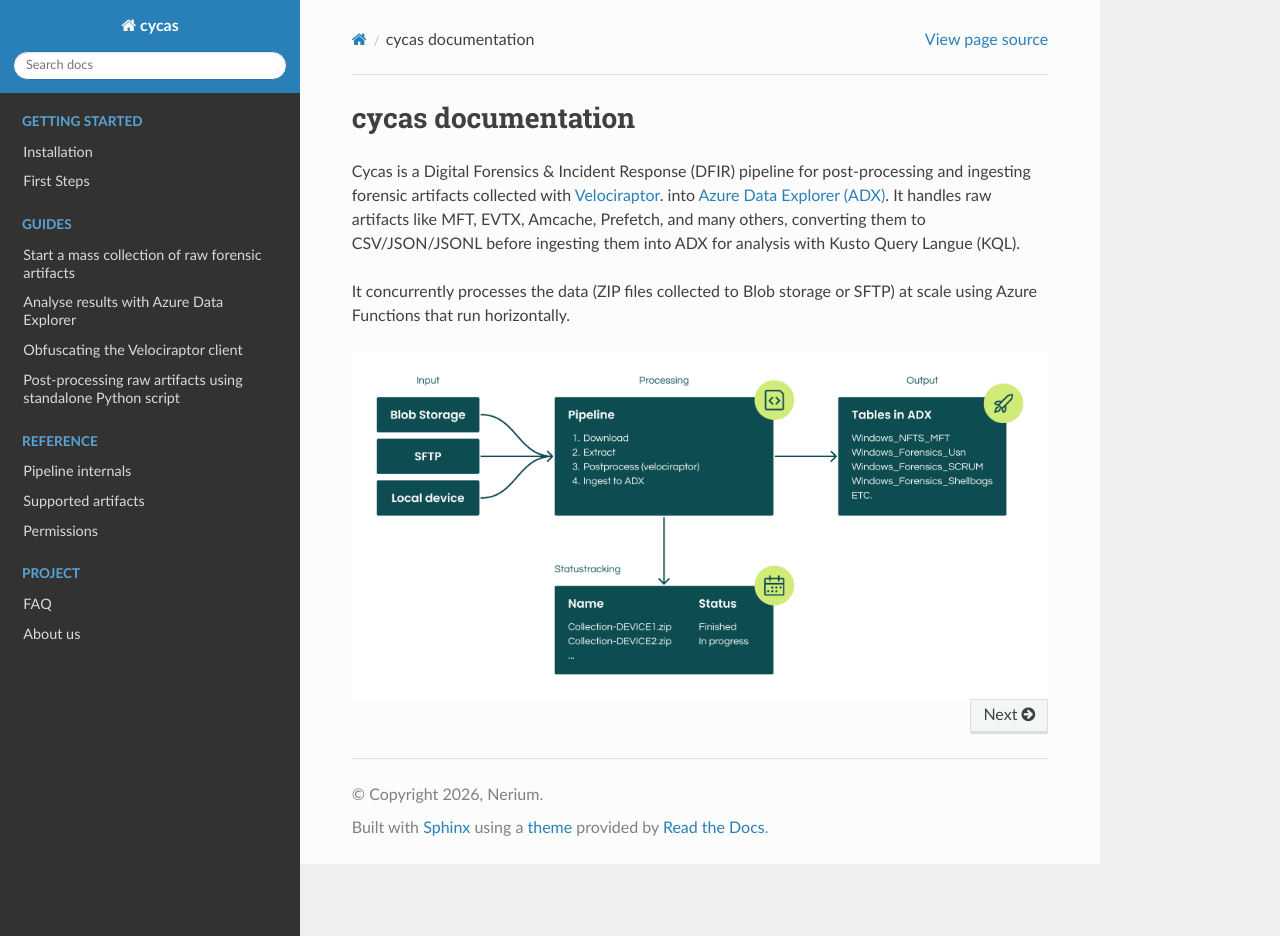
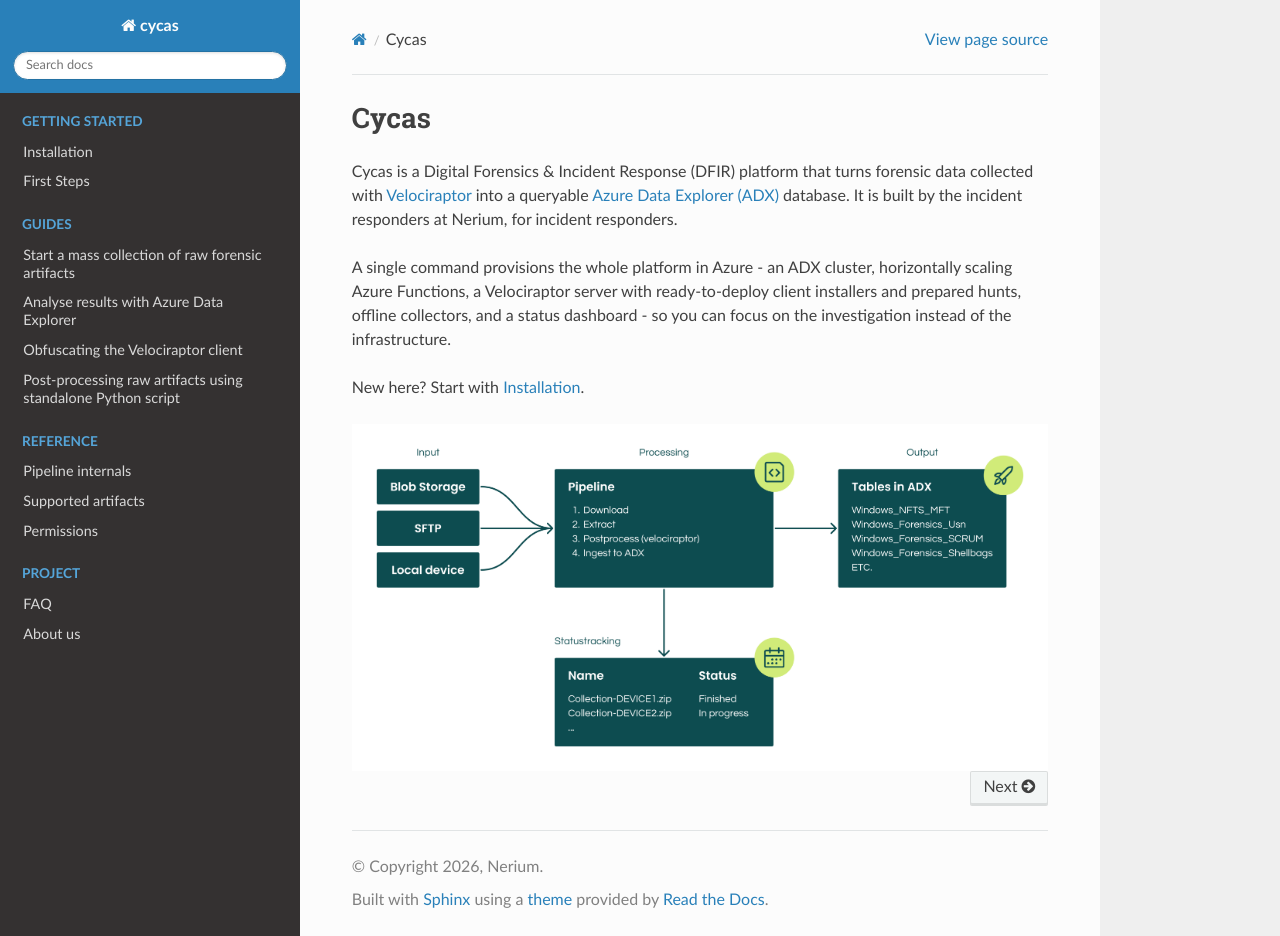
Before and after one commit to nerium-security/cycas, a Sphinx documentation site: the page built from docs/source/index.rst, in a window 1280 px wide and 936 px high. Built offline with Sphinx 7.4.7 and the Read the Docs theme 3.1.0, drawn with Linux system fonts in a browser that asks for light colours.

```diff
--- a/docs/source/index.rst
+++ b/docs/source/index.rst
@@ -1,17 +1,20 @@
-.. cycas documentation master file, created by
-   sphinx-quickstart on Thu Apr  9 10:43:16 2026.
-   You can adapt this file completely to your liking, but it should at least
-   contain the root `toctree` directive.
+Cycas
+=====
 
-cycas documentation
-===================
+Cycas is a Digital Forensics & Incident Response (DFIR) platform that turns
+forensic data collected with `Velociraptor <https://github.com/Velocidex/velociraptor>`_
+into a queryable `Azure Data Explorer (ADX) <https://azure.microsoft.com/products/data-explorer>`_
+database. It is built by the incident responders at Nerium, for incident responders.
 
-Cycas is a Digital Forensics & Incident Response (DFIR) pipeline for post-processing and ingesting forensic artifacts collected with `Velociraptor <https://github.com/Velocidex/velociraptor>`_. into `Azure Data Explorer (ADX) <https://azure.microsoft.com/nl-nl/products/data-explorer>`_. It handles raw artifacts like MFT, EVTX, Amcache, Prefetch, and many others, converting them to CSV/JSON/JSONL before ingesting them into ADX for analysis with Kusto Query Langue (KQL).
+A single command provisions the whole platform in Azure - an ADX cluster,
+horizontally scaling Azure Functions, a Velociraptor server with ready-to-deploy
+client installers and prepared hunts, offline collectors, and a status dashboard
+- so you can focus on the investigation instead of the infrastructure.
 
-It concurrently processes the data (ZIP files collected to Blob storage or SFTP) at scale using Azure Functions that run horizontally.
+New here? Start with :doc:`/gettingstarted/installation`.
 
 .. figure:: /_static/images/overview_cycas.png
-   :alt: Ingestion Dashboard
+   :alt: Cycas architecture overview
    :align: center
    :target: /_static/images/overview_cycas.png
 
--- a/docs/source/project/aboutus.rst
+++ b/docs/source/project/aboutus.rst
@@ -3,6 +3,4 @@ About us
 
 Cycas started as an internal tool at `Nerium Cyber Security <https://www.nerium.nl>`_ to allow our incident response investigators to focus on the investigation rather than the time-consuming work of collecting and processing forensic data. After using it across many engagements, we decided to make it publicly available so the broader DFIR community can benefit from it.
 
-A core principle behind Cycas is that evidence should be collected at scale and preserved before any analysis takes place. Endpoint artifacts are volatile. The Windows Security event log, for example, often covers less than a day. Analysing endpoints directly risks missing evidence that has already been overwritten. Cycas collects at scale first, preserving the full triage package before any analysis touches it.
-
-All processing happens in the cloud against the collected evidence, making the investigation auditable, repeatable, and independent of the state of the endpoint.
+Cycas is open source and we welcome contributions from the DFIR community.
```
Also changed, not shown: README.md (+79 -12 lines).
